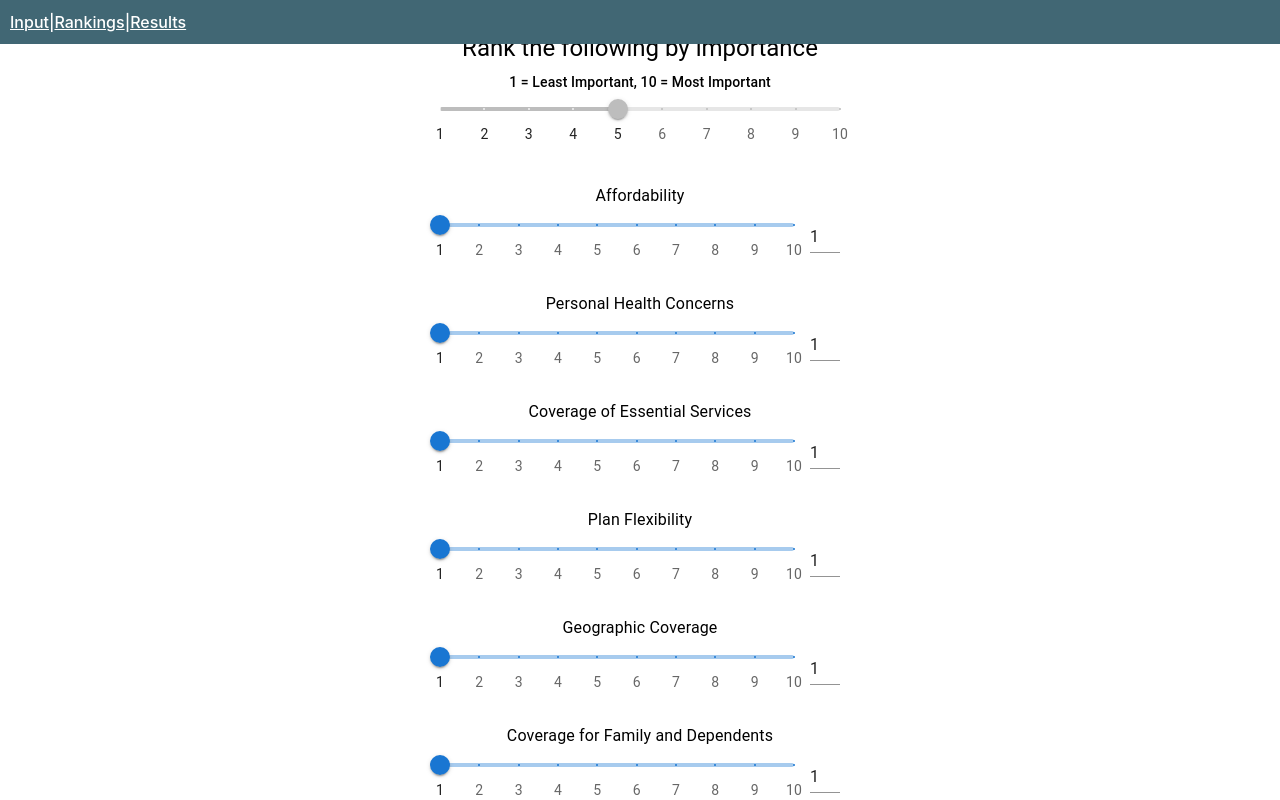
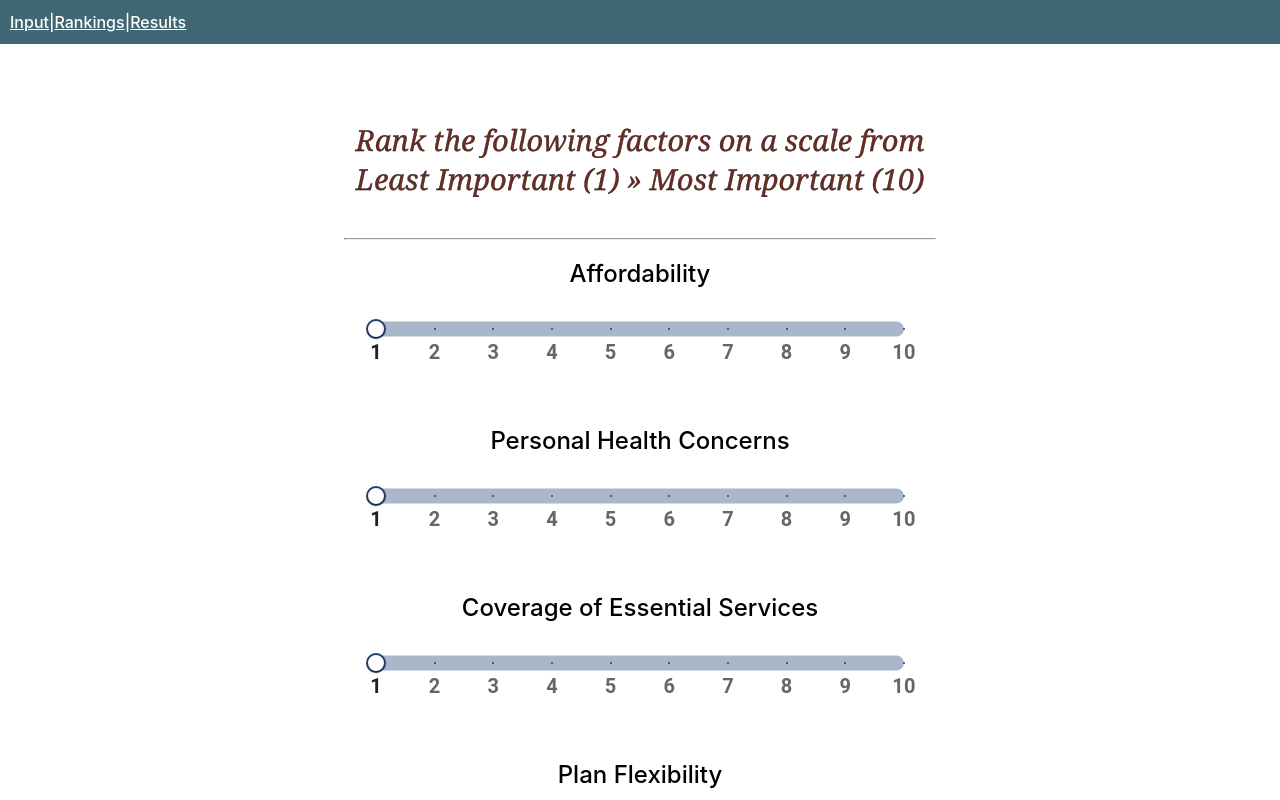
Before and after one commit to riasingh125/forge-spring25-software, a React (Vite) app in the folder frontend/: page /rankings in a window 1280 px wide. Shown: the top 800 px of the page. Built offline with nearby package versions, Linux system fonts and the light colour scheme.

Commit message:
added colors/branding to rankings page

```diff
--- a/frontend/src/components/NavBarStyles.css
+++ b/frontend/src/components/NavBarStyles.css
@@ -2,6 +2,7 @@ nav {
     background-color: var(--dark-blue);
     padding: 10px;
     display: flex;
+    z-index: 1;
     position: fixed;
     top: 0px;
     left: 0px;
--- a/frontend/src/index.css
+++ b/frontend/src/index.css
@@ -30,8 +30,15 @@ h2 {
   -webkit-text-stroke-color: #000;
   font-family: Georgia;
   font-style: italic;
-  font-weight: 400;
+  font-weight: 500;
   line-height: normal;
+  font-size: 29px;
+}
+
+h3 {
+  color: black;
+  font-weight: 550;
+  font-size: 24px;
 }
 
 body {
--- a/frontend/src/pages/Ranking/Rankings.tsx
+++ b/frontend/src/pages/Ranking/Rankings.tsx
@@ -13,7 +13,7 @@ import {sendInputData} from "../sendInputAPI.ts";
 import {getResults} from "../resultsAPI.ts";
 
 const Input = styled(MuiInput)`
-  width: 30px;
+  width: 42px;
   `;
 
 const marks = [
@@ -60,30 +60,6 @@ const Rankings: React.FC<ResultsProps> = ({results, setResults}) => {
         }));
     };
 
-    // Handle input change
-    const handleInputChange = (category: string) => (event: React.ChangeEvent<HTMLInputElement>) => {
-        const newValue = event.target.value;
-
-        if (newValue === "") {
-            setRankings((prev) => ({ ...prev, [category]: "" }));
-            return;
-        }
-
-        const parsedValue = Number(newValue);
-        if (!isNaN(parsedValue) && parsedValue >= 1 && parsedValue <= 10) {
-            setRankings((prev) => ({ ...prev, [category]: parsedValue }));
-        }
-    };
-
-    // Handle blur event to correct invalid values
-    const handleBlur = (category: string) => () => {
-        let finalValue = Number(rankings[category]);
-        if (isNaN(finalValue) || finalValue < 1) finalValue = 1;
-        if (finalValue > 10) finalValue = 10;
-
-        setRankings((prev) => ({ ...prev, [category]: finalValue }));
-    };
-
     //Handle Submit
     const handleSubmit = async (e: React.FormEvent) => {
         e.preventDefault();
@@ -97,29 +73,24 @@ const Rankings: React.FC<ResultsProps> = ({results, setResults}) => {
       };
 
     return (
-        <Box sx={{ width: 400, margin: "auto" }}>
-            <Typography variant="h5" gutterBottom>
-                Rank the following by importance
-            </Typography>
+        <div>
+        <Box sx={{
+            width: "60vw",
+            maxWidth: "100%",
+             margin: "auto",
+             padding: 11 }}>
 
-            { /* Reference Slider */}
-            <Box sx={{ marginBottom: 4, textAlign: "center" }}>
-                <Typography variant="subtitle2">1 = Least Important, 10 = Most Important</Typography>
-                <Slider
-                    value={5}
-                    step={null} // Prevent interaction
-                    marks={marks}
-                    min={1}
-                    max={10}
-                    disabled
-                    sx={{ color: "gray" }}
-                />
-            </Box>
+            {/**<h1 style = {{}}> Rank the following factors by importance. </h1> */}
+            <h2 style={{fontStyle: "italic", marginBottom: 40}}>
+             Rank the following factors on a scale from <br></br>
+             Least Important (1) » Most Important (10)
+            </h2>
+            <hr></hr>
 
             {rankingItems.map((category) => (
-                <Box key={category} sx={{ marginBottom: 3 }}>
-                    <Typography variant="subtitle1">{category}</Typography>
-                    <Grid container spacing={2} sx={{ alignItems: "center" }}>
+                <Box key={category} sx={{ padding: 2 }}>
+                    <h3>{category}</h3>
+                    <Grid container spacing={2} sx={{ alignItems: "center", padding: 2 }}>
                         <Grid item xs>
                             <Slider
                                 value={typeof rankings[category] === "number" ? rankings[category] : 1}
@@ -130,20 +101,17 @@ const Rankings: React.FC<ResultsProps> = ({results, setResults}) => {
                                 marks={marks}
                                 valueLabelDisplay="auto"
                                 aria-labelledby={`slider-${category}`}
-                            />
-                        </Grid>
-                        <Grid item>
-                            <Input
-                                value={rankings[category]}
-                                size="small"
-                                onChange={handleInputChange(category)}
-                                onBlur={handleBlur(category)}
-                                inputProps={{
-                                    step: 1,
-                                    min: 1,
-                                    max: 10,
-                                    type: "number",
-                                    "aria-labelledby": `slider-${category}`,
+                                sx = {{
+                                    color: "var(--navy)",
+                                    "& .MuiSlider-thumb": {
+                                        backgroundColor: "white",
+                                        border: "2px solid var(--navy)",
+                                    },
+                                    "& .MuiSlider-markLabel": {
+                                        fontSize: "20px",
+                                        fontWeight: "bold",
+                                    },
+                                    height: 15,
                                 }}
                             />
                         </Grid>
@@ -158,6 +126,7 @@ const Rankings: React.FC<ResultsProps> = ({results, setResults}) => {
                 </button>
             </Box>
         </Box>
+        </div>
     );
 }
 
```
Also changed, not shown: frontend/src/App.tsx (+5 -4 lines).
